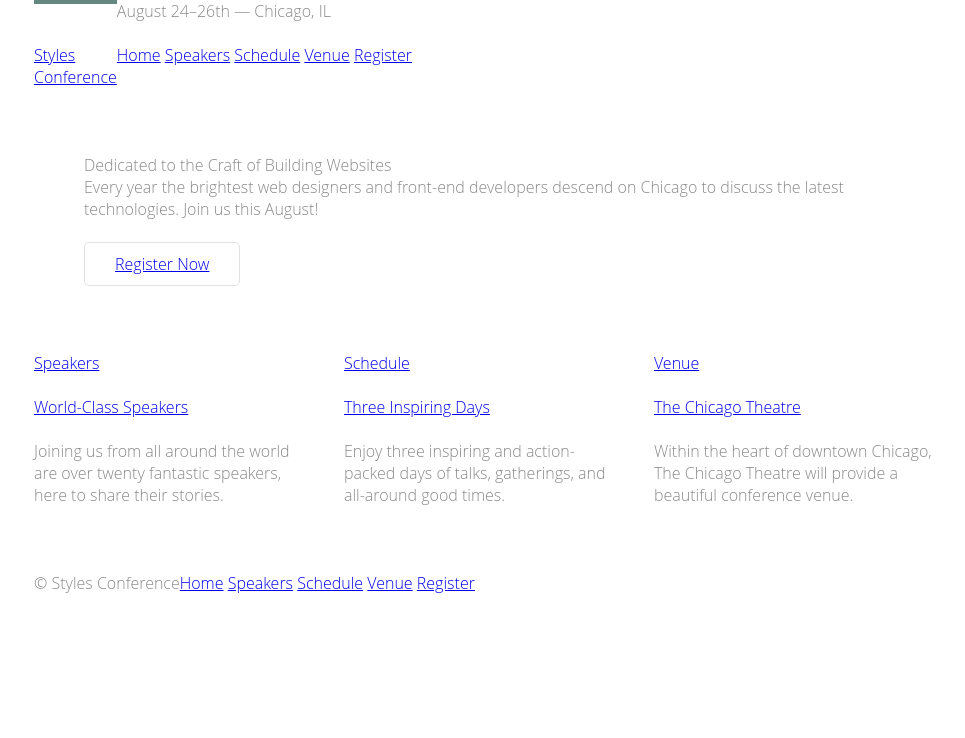
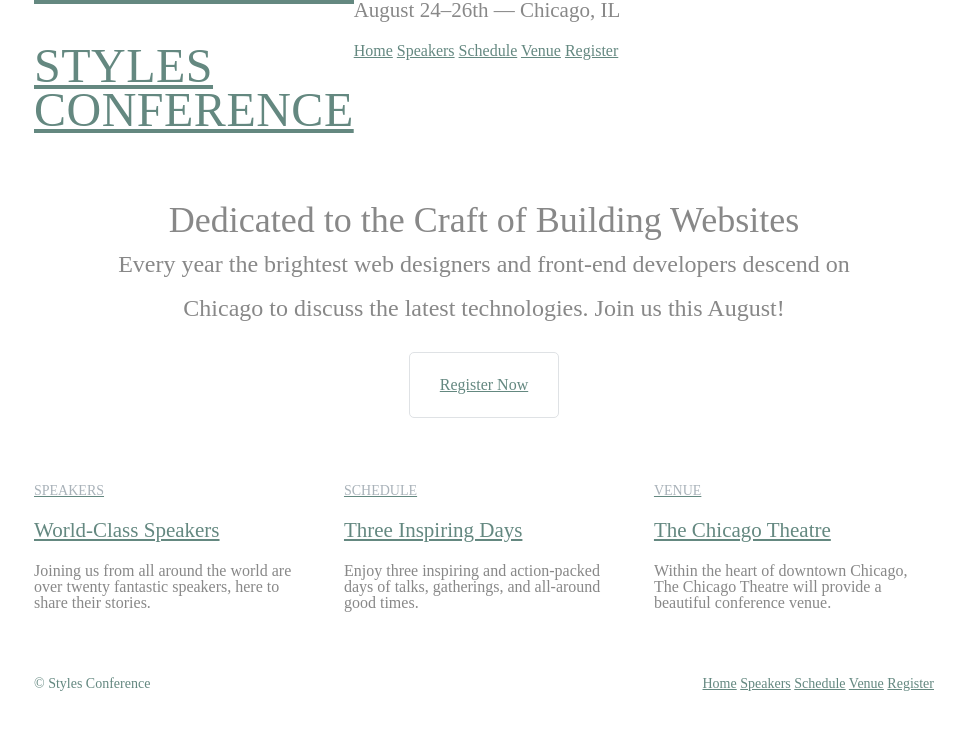
Before and after one commit to 296141-crypto/styles-conference-25, a plain HTML site: page index.html in a window 1280 px wide. Shown: the whole page, without its empty margins (156-1121 px from the left). Drawn offline with Linux system fonts and the light colour scheme.

Commit message:
october 13

```diff
--- a/assets/stylesheets/main.css
+++ b/assets/stylesheets/main.css
@@ -54,7 +54,7 @@ table {
 */
 body {
   color: #888;
-  font: 300 16px/22px "Open Sans", "Helvetica Neue", Helvetica, Arial, sans-serif;
+  font: 300 16px/22px "Open Sans","lato" "Helvetica Neue", Helvetica, Arial, sans-serif;
 }
 /*
   ========================================
@@ -125,16 +125,58 @@ body {
 }
 
 
-
+    h1 {
+  font-size: 36px;
+  line-height: 44px;
+}
+h2 {
+  font-size: 24px;
+  line-height: 44px;
+}
+h3 {
+  font-size: 21px;
+}
+h4 {
+  font-size: 18px;
+}
 /*
   ========================================
   Typography
   ========================================
 */
+h5 {
 
+  color: #a9b2b9;
+  font-size: 14px;
+  font-weight: 400;
+  text-transform: uppercase;
+}
 h1, h3, h4, h5, p {
   margin-bottom: 22px;
 }
+strong {
+  font-weight: 400;
+}
+cite, em {
+  font-style: italic;
+}
+/*
+  ========================================
+  Links
+  ========================================
+*/
+
+a:hover {
+  color: #a9b2b9;
+  text-decoration:none;
+}
+a {
+  color: #648880;
+}
+p a {
+  border-bottom: 1px solid #dfe2e5;
+}
+
 /*
   ========================================
   Primary header
@@ -144,10 +186,27 @@ h1, h3, h4, h5, p {
 .logo {
   border-top: 4px solid #648880;
   padding: 40px 0 22px 0;
+  font-size: 48px;
+   font-weight: 100;
+    letter-spacing: .5px;
+    text-transform: uppercase;
+  line-height: 44px;
   float: left;
   float: left;
 }
-
+.tagline {
+  margin: 66px 0 22px 0;
+   text-align: right;
+}
+.primary-nav {
+   letter-spacing: .5px;
+  text-transform: uppercase;
+  font-size: 14px;
+  font-weight: 400;
+}
+. teaser a:hover h3{
+  color: #a9b2b9;
+}
 /*
   ========================================
   Buttons
@@ -181,9 +240,32 @@ h1, h3, h4, h5, p {
 */
 
 .primary-footer small {
+  font-weight:400;
   float: left;
 }
 .primary-footer {
+  color: #648880;
+  font-size: 14px;
   padding-bottom: 44px;
   padding-top: 44px;
 }
+.hero {
+  line-height: 44px;
+  padding: 22px 80px 66px 80px;
+  text-align: center;
+}
+.hero h2 {
+  font-size: 36px;
+}
+.hero p {
+  font-size: 24px;
+}
+/*
+  ========================================
+  Navigation
+  ========================================
+*/
+
+.nav {
+  text-align: right;
+}
--- a/index.html
+++ b/index.html
@@ -16,6 +16,7 @@
 
       <h3>August 24&ndash;26th &mdash; Chicago, IL</h3>
       <nav>
+        <nav class="nav primary-nav"></nav>
         <a href="index.html">Home</a>
         <a href="speakers.html">Speakers</a>
         <a href="schedule.html">Schedule</a>
@@ -38,7 +39,7 @@
 
     <!-- Speakers -->
     <section class="grid">
-      <section class="col-1-3">
+      <section class=" teaser col-1-3">
         <a href="speakers.html">
           <h5>Speakers</h5>
           <h3>World-Class Speakers</h3>
@@ -48,7 +49,7 @@
 
       Schedule
 
-      --><section class="col-1-3">
+      --><section class=" teaser col-1-3">
         <a href="schedule.html">
           <h5>Schedule</h5>
           <h3>Three Inspiring Days</h3>
@@ -58,7 +59,7 @@
 
       Venue
 
-      --><section class="col-1-3">
+      --><section class=" teaser col-1-3">
         <a href="venue.html">
           <h5>Venue</h5>
           <h3>The Chicago Theatre</h3>
@@ -71,7 +72,7 @@
 
       <small>&copy; Styles Conference</small>
 
-      <nav>
+      <nav class="nav">
         <a href="index.html">Home</a>
         <a href="speakers.html">Speakers</a>
         <a href="schedule.html">Schedule</a>
```
